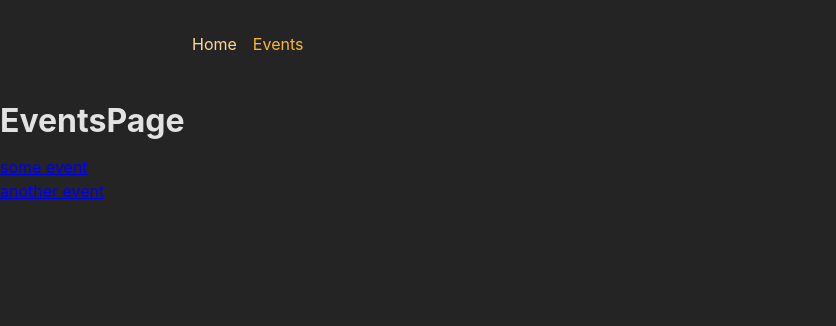
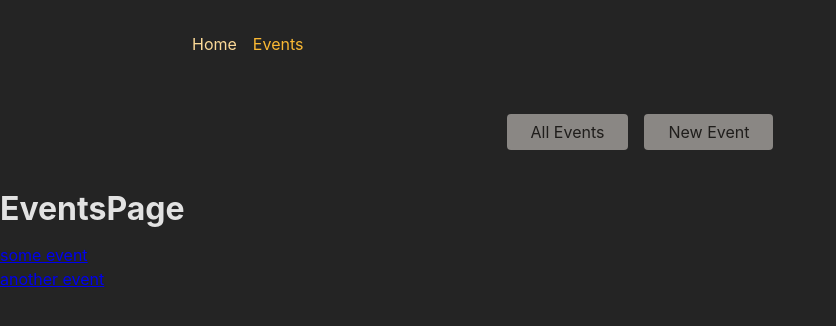
Before and after one commit to jerome-shiftleft/react-advance-routing, a React (Vite) app: page /events in a window 1280 px wide. Shown: the top 326 px of the page, without its empty margins (0-836 px from the left). Built offline with nearby package versions, Linux system fonts and the light colour scheme.

Commit message:
Add EventsRoot component and update routing in App.jsx

```diff
--- a/src/App.jsx
+++ b/src/App.jsx
@@ -5,6 +5,7 @@ import EventsPage from "./pages/Events";
 import EventDetailPage from "./pages/EventDetail";
 import EditEventPage from "./pages/EditEvent";
 import NewEventPage from "./pages/NewEvent";
+import EventsRoot from "./pages/EventsRoot";
 
 import "./App.css";
 
@@ -13,11 +14,17 @@ const router = createBrowserRouter([
     path: "/",
     element: <Root />,
     children: [
-      { index: true, element: <HomePage />},
-      { path: "events", element: <EventsPage /> },
-      { path: "events/:id", element: <EventDetailPage /> },
-      { path: "events/:id/edit", element: <EditEventPage /> },
-      { path: "events/new", element: <NewEventPage /> },
+      { index: true, element: <HomePage /> },
+      {
+        path: "events",
+        element: <EventsRoot />,
+        children: [
+          { index: true, element: <EventsPage /> },
+          { path: ":id", element: <EventDetailPage /> },
+          { path: ":id/edit", element: <EditEventPage /> },
+          { path: "new", element: <NewEventPage /> },
+        ],
+      },
     ],
   },
 ]);
--- /dev/null
+++ b/src/pages/EventsRoot.jsx
@@ -0,0 +1,11 @@
+import { Outlet } from "react-router-dom";
+import EventsNavigation from "../../components/EventsNavigation";
+
+export default function EventsRoot() {
+  return (
+    <>
+      <EventsNavigation />
+      <Outlet />
+    </>
+  );
+}
```
